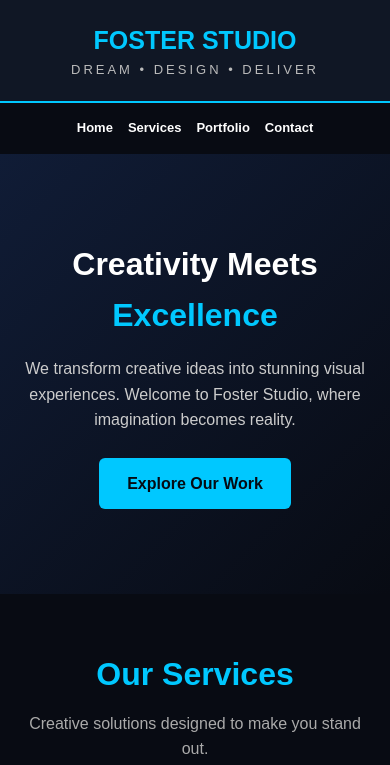
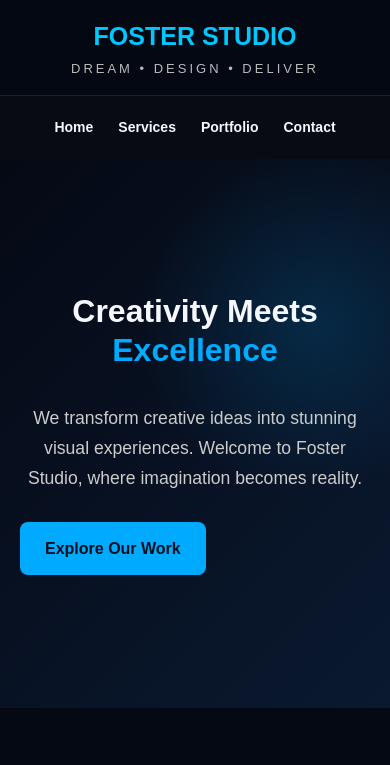
Before and after one commit to fgene290/Foster-Studios-, a plain HTML site: page index.html in a window 390 px wide. Shown: the top 765 px of the page. Drawn offline with nearby package versions, Linux system fonts and the light colour scheme.

Commit message:
Update styles and introduce CSS variables
Refactor CSS variables and styles for improved theming and layout.

```diff
--- a/index.html
+++ b/index.html
@@ -334,31 +334,218 @@ footer {
 </section>
 
 <style>
-.order-section {
-  text-align: center;
-  padding: 60px 20px;
-  background: #101b2b;
-  color: white;
+
+:root {
+  --bg: #050914;
+  --surface: #0c1628;
+  --surface-light: #111f35;
+  --blue: #00aaff;
+  --blue-glow: rgba(0, 170, 255, 0.25);
+  --white: #f5f8ff;
+  --muted: #9aaac0;
 }
 
-.order-section h2 {
-  color: #00d9ff;
-  font-size: 30px;
+* {
+  margin: 0;
+  padding: 0;
+  box-sizing: border-box;
 }
 
-.order-section p {
-  margin: 15px 0 25px;
+html {
+  scroll-behavior: smooth;
 }
 
-.order-btn {
+body {
+  background: var(--bg);
+  color: var(--white);
+  font-family: Arial, Helvetica, sans-serif;
+  line-height: 1.7;
+}
+
+header {
+  background: rgba(5, 9, 20, 0.95);
+  border-bottom: 1px solid rgba(0, 170, 255, 0.2);
+  padding: 18px 7%;
+  position: sticky;
+  top: 0;
+  z-index: 100;
+  backdrop-filter: blur(14px);
+}
+
+nav {
+  display: flex;
+  justify-content: space-between;
+  align-items: center;
+  flex-wrap: wrap;
+  gap: 15px;
+}
+
+nav a {
+  color: var(--white);
+  text-decoration: none;
+  margin: 0 10px;
+  transition: 0.3s;
+}
+
+nav a:hover {
+  color: var(--blue);
+}
+
+h1, h2, h3 {
+  line-height: 1.2;
+}
+
+h1 {
+  font-size: clamp(2.4rem, 7vw, 4.5rem);
+}
+
+h2 {
+  font-size: clamp(1.8rem, 4vw, 2.7rem);
+  margin-bottom: 20px;
+}
+
+p {
+  color: var(--muted);
+}
+
+section {
+  padding: 85px 7%;
+}
+
+.hero {
+  min-height: 75vh;
+  display: flex;
+  flex-direction: column;
+  justify-content: center;
+  align-items: flex-start;
+  background:
+    radial-gradient(circle at 80% 30%, rgba(0,170,255,.16), transparent 35%),
+    linear-gradient(135deg, #050914, #0a1930);
+}
+
+.hero h1 span,
+.highlight {
+  color: var(--blue);
+}
+
+.hero p {
+  max-width: 600px;
+  margin: 20px 0 28px;
+  font-size: 1.1rem;
+}
+
+button,
+.btn,
+a.button {
   display: inline-block;
-  background: #00d9ff;
-  color: #07111f;
-  padding: 14px 28px;
+  background: var(--blue);
+  color: #00101d;
+  border: none;
   border-radius: 8px;
+  padding: 13px 25px;
+  font-weight: bold;
   text-decoration: none;
-  font-weight: bold;
+  cursor: pointer;
+  transition: 0.3s;
 }
+
+button:hover,
+.btn:hover,
+a.button:hover {
+  transform: translateY(-3px);
+  box-shadow: 0 0 22px var(--blue-glow);
+}
+
+.services,
+.portfolio {
+  text-align: center;
+}
+
+.service-grid,
+.portfolio-grid {
+  display: grid;
+  grid-template-columns: repeat(auto-fit, minmax(220px, 1fr));
+  gap: 22px;
+  margin-top: 35px;
+}
+
+.service-card,
+.portfolio-item,
+.card {
+  background: var(--surface);
+  border: 1px solid rgba(0, 170, 255, 0.16);
+  border-radius: 14px;
+  padding: 25px;
+  transition: 0.3s;
+}
+
+.service-card:hover,
+.portfolio-item:hover,
+.card:hover {
+  transform: translateY(-6px);
+  border-color: var(--blue);
+  box-shadow: 0 8px 30px var(--blue-glow);
+}
+
+.portfolio-item img,
+.portfolio-grid img {
+  width: 100%;
+  height: auto;
+  border-radius: 10px;
+  display: block;
+}
+
+input,
+textarea,
+select {
+  width: 100%;
+  padding: 13px;
+  margin: 10px 0;
+  background: var(--surface-light);
+  color: var(--white);
+  border: 1px solid #263c58;
+  border-radius: 8px;
+  outline: none;
+}
+
+input:focus,
+textarea:focus,
+select:focus {
+  border-color: var(--blue);
+  box-shadow: 0 0 10px var(--blue-glow);
+}
+
+footer {
+  background: #030711;
+  border-top: 1px solid rgba(0,170,255,.2);
+  padding: 30px 7%;
+  text-align: center;
+  color: var(--muted);
+}
+
+@media (max-width: 600px) {
+  header {
+    padding: 15px 5%;
+  }
+
+  nav {
+    justify-content: center;
+  }
+
+  nav a {
+    margin: 5px;
+    font-size: 14px;
+  }
+
+  section {
+    padding: 60px 5%;
+  }
+
+  .hero {
+    min-height: 65vh;
+  }
+  }
+
 </style>
 
 <section id="customer-account" class="order-section">
```
